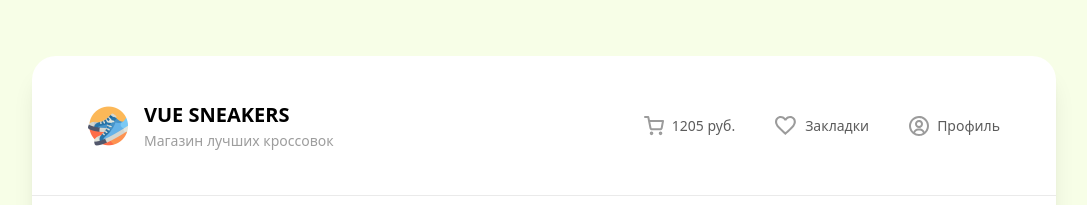
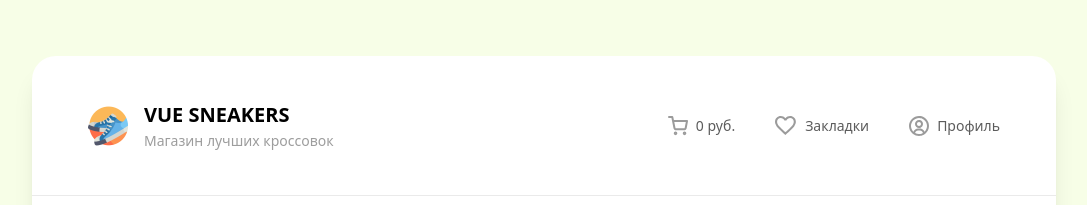
Before and after one commit to IonPetrascu/vue-sneakers, a Vue app: page / in a window 1280 px wide. Shown: the top 205 px of the page, without its empty margins (96-1183 px from the left). Built offline with nearby package versions, Linux system fonts and the light colour scheme; no server answers.

Commit message:
feat:Added the real price of all products in the site header

```diff
--- a/src/App.vue
+++ b/src/App.vue
@@ -1,5 +1,5 @@
 <script setup>
-import { onMounted,ref, watch,reactive,provide } from 'vue';
+import { onMounted,ref, watch,reactive,provide, computed } from 'vue';
 import axios from 'axios'
 
 import HeaderSection from './components/HeaderSection.vue'
@@ -10,6 +10,11 @@ const items = ref([])
 const cart = ref([])
 
 const drawerOpen = ref(false)
+
+const totalPrice = computed(
+  ()=> cart.value?.reduce((acc,el)=> acc + el.price,0)
+)
+
 
 const closeDrawer = ()=>{
   drawerOpen.value = false
@@ -27,7 +32,6 @@ const removeFromCart = (item)=>{
     item.isAdded = false
 }
 const onClickAddPlus = (item)=>{
-  console.log('add');
   if(!item.isAdded ){
     addToCart(item)
   }else{
@@ -124,7 +128,7 @@ provide('cart',{closeDrawer,openDrawer,cart,addToCart,removeFromCart})
 
 <template>
   <div className="mt-14 w-4/5 max-w-7xl m-auto rounded-3xl shadow-xl bg-white">
-    <HeaderSection @open-drawer="openDrawer"/>
+    <HeaderSection :total-price="totalPrice" @open-drawer="openDrawer"/>
     <div className="p-10">
       <div class="flex justify-between items-center">
         <h2 className="text-3xl font-bold mb-5">Все кроссовоки</h2>
--- a/src/components/HeaderSection.vue
+++ b/src/components/HeaderSection.vue
@@ -14,7 +14,7 @@
         className="text-[#5c5c5c] text-base font-normal gap-2 flex items-center cursor-pointer hover:text-black"
       >
         <img src="/cart.svg" alt="Cart" />
-        <span>1205 руб.</span>
+        <span>{{ totalPrice }} руб.</span>
       </li>
       <li
         className=" text-[#5c5c5c] text-base font-normal gap-2 flex items-center cursor-pointer hover:text-black"
@@ -35,4 +35,7 @@
 <script setup>
   const emit = defineEmits(['openDrawer'])
 
+defineProps({
+  totalPrice:Number
+})
 </script>
```
